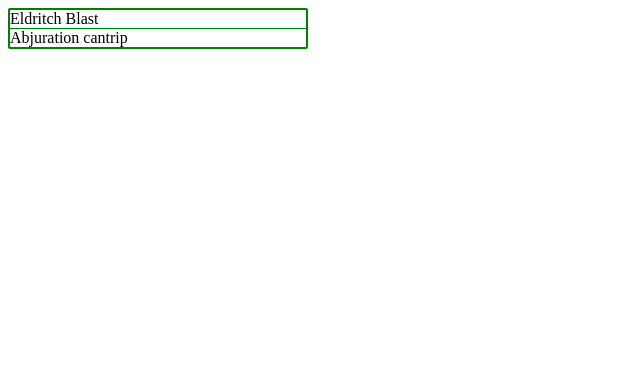
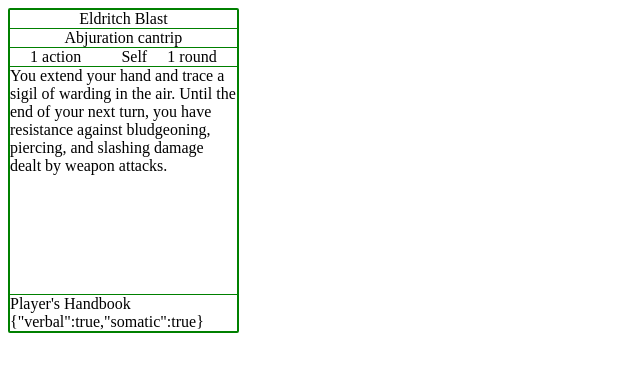
Before and after one commit to WBPiccolo/dndSpellBook, an Angular app: page / in a window 1280 px wide. Shown: the top 372 px of the page, without its empty margins (0-640 px from the left). Built offline with nearby package versions, Linux system fonts and the light colour scheme.

Commit message:
implementata nuova card

```diff
--- a/src/app/components/card/card.component.html
+++ b/src/app/components/card/card.component.html
@@ -3,41 +3,43 @@
     <div class="spell-name">
       {{ spellData.name }}
     </div>
-    <!--<div class="spell-level">
-      {{ spellData.level }} {{ spellData.isRitual ? "Ritual" : "" }}
-    </div>-->
   </div>
-  <div class="flexbox-container spell-level">
-    <div class="spell-level">
-      {{ spellData?.level === 'cantrip'? spellData.school +' '+ spellData.level: spellData.level +' '+ spellData.school}}
+  <div class="flexbox-container spell-level space-evenly">
+    <div>
+      {{
+        spellData?.level === "cantrip"
+          ? spellData.school + " " + spellData.level
+          : spellData.level + " " + spellData.school
+      }}
       {{ spellData.isRitual ? "Ritual" : "" }}
     </div>
   </div>
-  <!--
-  <div class="school">
-    {{ spellData.school }}
-  </div>
-  <div class="casting-details flex">
+  <div class="casting-stats flexbox-container space-evenly">
     <div>
-      {{ spellData.castingTime }}
+      {{ spellData?.castingTime }}
     </div>
     <div>
-      {{ spellData.range }}
+      {{ spellData?.target }}
     </div>
     <div>
-      {{ spellData.duration }}
+      {{ spellData?.range }}
+    </div>
+    <div>{{ spellData?.duration }} {{ spellData?.requiresConcentration }}</div>
+  </div>
+  <div class="spell-text-container">
+    <div class="spell-text">
+      {{ spellData?.description }}
+    </div>
+    <div *ngIf="spellData?.atHigherLevels" class="spell-text-higher-levels">
+      {{ spellData?.atHigherLevels }}
     </div>
   </div>
-  <div class="casting-requirements">
-    {{ spellData.components | json }}
+  <div class="bottom-container">
+    <div class="spell-source">
+      {{ spellData?.source }}
+    </div>
+    <div class="spell-components">
+      {{ getComponents() }}
+    </div>
   </div>
-  <div class="description">
-    {{ spellData.description }}
-  </div>
-  <div class="higher-levels">
-    {{ spellData.atHigherLevels }}
-  </div>
-  <div class="source">
-    {{ spellData.source }}
-  </div>-->
 </div>
--- a/src/app/components/card/card.component.scss
+++ b/src/app/components/card/card.component.scss
@@ -1,4 +1,4 @@
-.spell-name{
+.spell-name {
   margin-right: auto;
   margin-left: auto;
 }
@@ -6,14 +6,25 @@
 .card-container {
   border-radius: 2px;
   border: 2px solid green;
+  width: 6cm;
+  height: 8.5cm;
+  position: relative;
+}
+
+.bottom-container {
+  position: absolute;
+  bottom: 0;
+  width: 100%;
 }
 
 .title-container,
-.school,
-.casting-details,
-.casting-requirements,
-.description {
+.spell-level,
+.casting-stats {
   border-bottom: 1px solid green;
+}
+
+.bottom-container {
+  border-top: 1px solid green;
 }
 
 .casting-details > div {
--- a/src/app/components/card/card.component.ts
+++ b/src/app/components/card/card.component.ts
@@ -12,4 +12,8 @@ export class CardComponent implements OnInit {
   constructor() {}
 
   ngOnInit(): void {}
+
+  getComponents(): string {
+    return JSON.stringify(this.spellData.components);
+  }
 }
--- a/src/app/shared/spell.ts
+++ b/src/app/shared/spell.ts
@@ -4,6 +4,7 @@ export interface Spell {
   school?: string;
   castingTime?: string;
   range?: string;
+  target?: string;
   duration?: string;
   components?: {
     verbal?: boolean;
@@ -14,4 +15,5 @@ export interface Spell {
   atHigherLevels?: string;
   isRitual?: boolean;
   source?: string;
+  requiresConcentration?: boolean;
 }
--- a/src/styles.scss
+++ b/src/styles.scss
@@ -1,4 +1,4 @@
-.flex {
+.flexbox-container {
   display: flex;
 }
 
```
